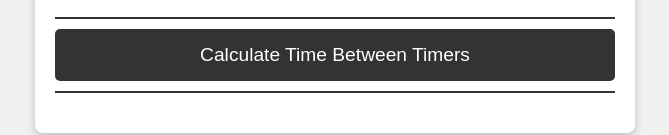
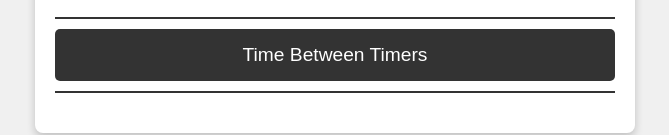
Before and after one commit to Jrhughes15/timer-app-2, a plain HTML site: page index.html in a window 1280 px wide. Shown: the part 1310-1445 px from the top of the page, without its empty margins (305-974 px from the left). Drawn offline with Linux system fonts and the light colour scheme.

Commit message:
Update index.html

```diff
--- a/index.html
+++ b/index.html
@@ -125,7 +125,7 @@
             <div>
             <hr>
             <button onclick="openTimeDifferenceModal()" class="modal-action-btn">
-    Calculate Time Between Timers
+    Time Between Timers
             </button>
             </div>
 
```
